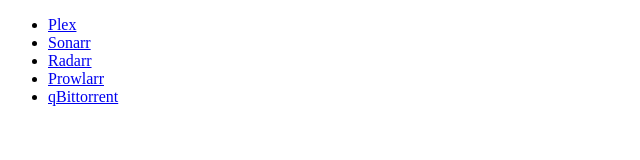
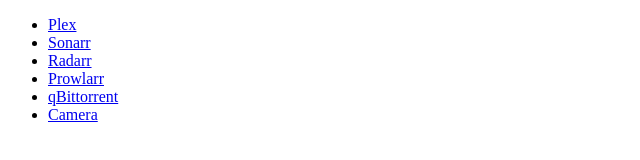
Before and after one commit to cja-smith/homelab, a plain HTML site: page dashboard/public/index.html in a window 1280 px wide. Shown: the full height of the page, 0-640 px from the left. Drawn offline with Linux system fonts and the light colour scheme.

Commit message:
feat: add camera service configuration and update dashboard links

```diff
--- a/dashboard/public/index.html
+++ b/dashboard/public/index.html
@@ -12,6 +12,7 @@
     <li><a href="http://__DASHBOARD_HOST__:7878/">Radarr</a></li>
     <li><a href="http://__DASHBOARD_HOST__:9696/">Prowlarr</a></li>
     <li><a href="http://__DASHBOARD_HOST__:8080/">qBittorrent</a></li>
+    <li><a href="http://__DASHBOARD_HOST__:1984/stream.html?src=camera&amp;mode=mse">Camera</a></li>
   </ul>
 </body>
 </html>
```
Also changed, not shown: 4 other files.
